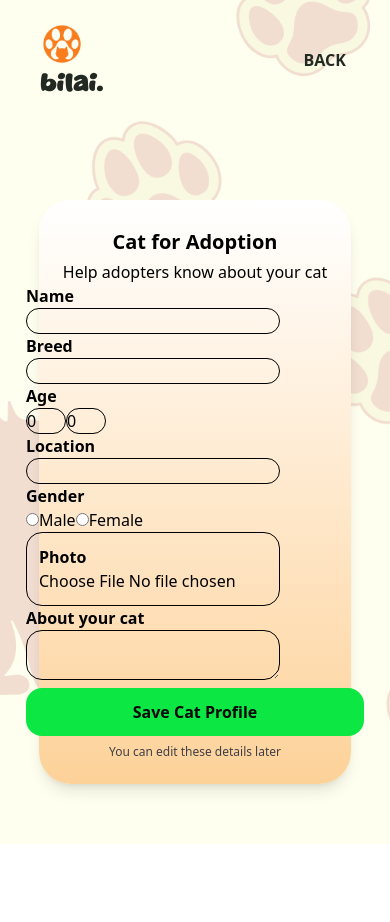
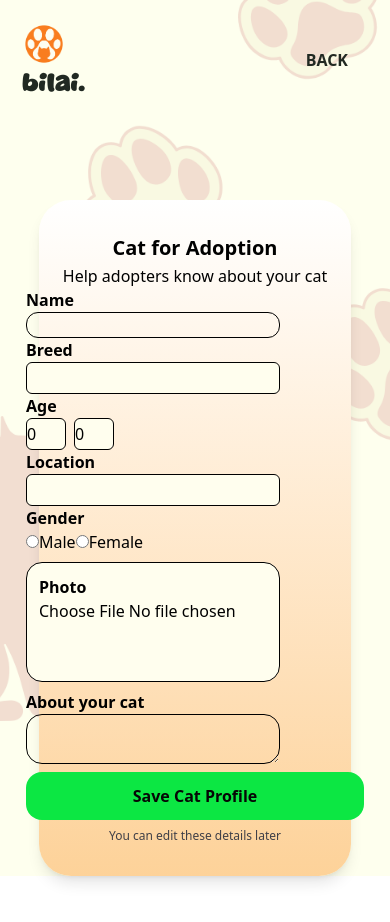
Before and after one commit to jahinhossain8573/bilai, a Next.js app: page /add_cat in a window 390 px wide. Shown: the top 922 px of the page. Before the commit the page ends 844 px from the top, so only its background shows below. Built offline with nearby package versions, Linux system fonts and the light colour scheme; no server answers.

Commit message:
Add_Cat works

```diff
--- a/app/add_cat/page.tsx
+++ b/app/add_cat/page.tsx
@@ -66,7 +66,7 @@ export default function Page() {
 
   return (
     <div className="min-h-screen w-full bg-[url('/Background.png')] bg-cover bg-center bg-no-repeat">
-      <header className="p-5 flex justify-center gap-x-48 items-center">
+      <header className="p-5 flex justify-between gap-x-48 items-center">
         {/* Navbar */}
         <div className="md:flex md:grid-cols-1 md:items-center">
           <Image src="/Bilai.png" width={48} height={48} alt="" />
@@ -74,12 +74,12 @@ export default function Page() {
           {/* ADD IN LOGO AND THE "BILAI" TEXT HERE */}
           <h1 className="text-2xl font-matcha-mint text-[#212922] mx-0.5">bilai.</h1>
         </div>
-        <Link href="/" className=" text-[#212922] font-poppins font-extrabold hover:text-[#080808] transition-colors duration-200 hover:bg-[#a1cf6b] rounded-2xl p-1.5">BACK</Link>
+        <Link href="/" className=" text-[#212922] font-poppins font-extrabold hover:text-[#080808] transition-colors duration-200 hover:bg-[#a1cf6b] rounded-2xl p-1.5 mx-4">BACK</Link>
       </header>
-        <div className="flex justify-center  w-[80%] mx-auto p-6 md:p-12 shadow-lg bg-gradient-to-b from-[#ffffff] to-[#fdd299] rounded-4xl my-20">
+        <div className="flex justify-center  w-[80%] mx-auto p-8 md:p-12 shadow-lg bg-gradient-to-b from-[#ffffff] to-[#fdd299] rounded-4xl my-20">
         <div className="">
          <div className=" text-center">
-          <h2 className="text-xl xl:text-5xl font-poppins font-extrabold my-1">Cat for Adoption</h2>
+          <h2 className="text-xl xl:text-5xl font-poppins font-bold my-0.5">Cat for Adoption</h2>
           <span className="my-4">Help adopters know about your cat</span>
         </div>
           {/* Container for the stuff on the left */}
@@ -87,7 +87,7 @@ export default function Page() {
             <span className={spanStyling}>Name</span>
             <input
               type="text"
-              className="border rounded-2xl"
+              className="border rounded-xl"
               onChange={(e) => {
                 changeName(e.target.value);
                 // console.log(name);
@@ -98,7 +98,7 @@ export default function Page() {
             <span className={spanStyling}>Breed</span>
             <input
               type="text"
-              className="border rounded-2xl"
+              className="bg-[#fffeee] border border-black w-full h-8 rounded-md"
               onChange={(e) => {
                 changeBreed(e.target.value);
                 // console.log(breed);
@@ -116,7 +116,7 @@ export default function Page() {
                 type="number"
                 value={year}
                 placeholder="YY"
-                className="border rounded-2xl w-10"
+                className="bg-[#fffeee] border border-black w-10 rounded-md h-8"
               />
               <input
                 onChange={(e) => {
@@ -126,7 +126,7 @@ export default function Page() {
                 value={month}
                 type="number"
                 placeholder="MM"
-                className="border rounded-2xl w-10"
+                className="bg-[#fffeee] border border-black w-10 rounded-md h-8 mx-2"
               />
             </div>
           </div>
@@ -134,7 +134,7 @@ export default function Page() {
             <span className={spanStyling}>Location</span>
             <input
               type="text"
-              className="border rounded-2xl"
+              className="bg-[#fffeee] border border-black w-full rounded-md h-8"
               onChange={(e) => {
                 changeLocation(e.target.value);
                 // console.log(location);
@@ -164,7 +164,7 @@ export default function Page() {
               <span>Female</span>
             </div>
           </div>
-          <div className="flex flex-col border rounded-2xl p-3">
+          <div className="flex flex-col border rounded-2xl p-3 bg-[#fffeee] my-2 h-30">
             <span className={spanStyling}>Photo</span>
             <input
               type="file"
--- a/app/login_form/page.tsx
+++ b/app/login_form/page.tsx
@@ -82,7 +82,7 @@ export default function Page() {
               onChange={(e) => {
                 setEmail(e.target.value);
               }}
-              className=" bg-[#fffeee00] border border-black w-full h-8 rounded-md"
+              className=" bg-[#fffeee] border border-black w-full h-8 rounded-md"
             />
             <label
               htmlFor="password"
@@ -98,7 +98,7 @@ export default function Page() {
                 setPassword(e.target.value);
               }}
               placeholder=" *******"
-              className=" bg-[#fffeee00] border border-black w-full rounded-md h-8"
+              className=" bg-[#fffeee] border border-black w-full rounded-md h-8"
             />
             <p className="">
               Don&apos;t have an account?{""}
```
